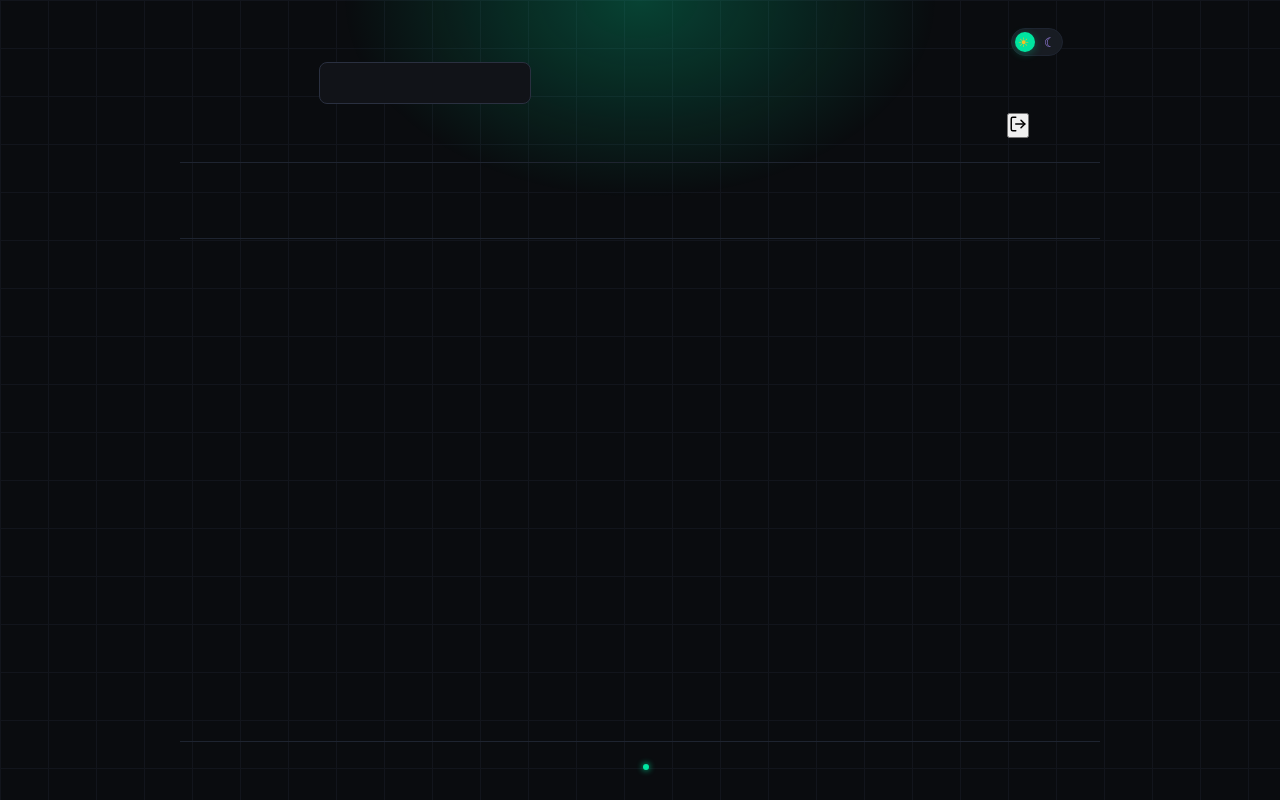
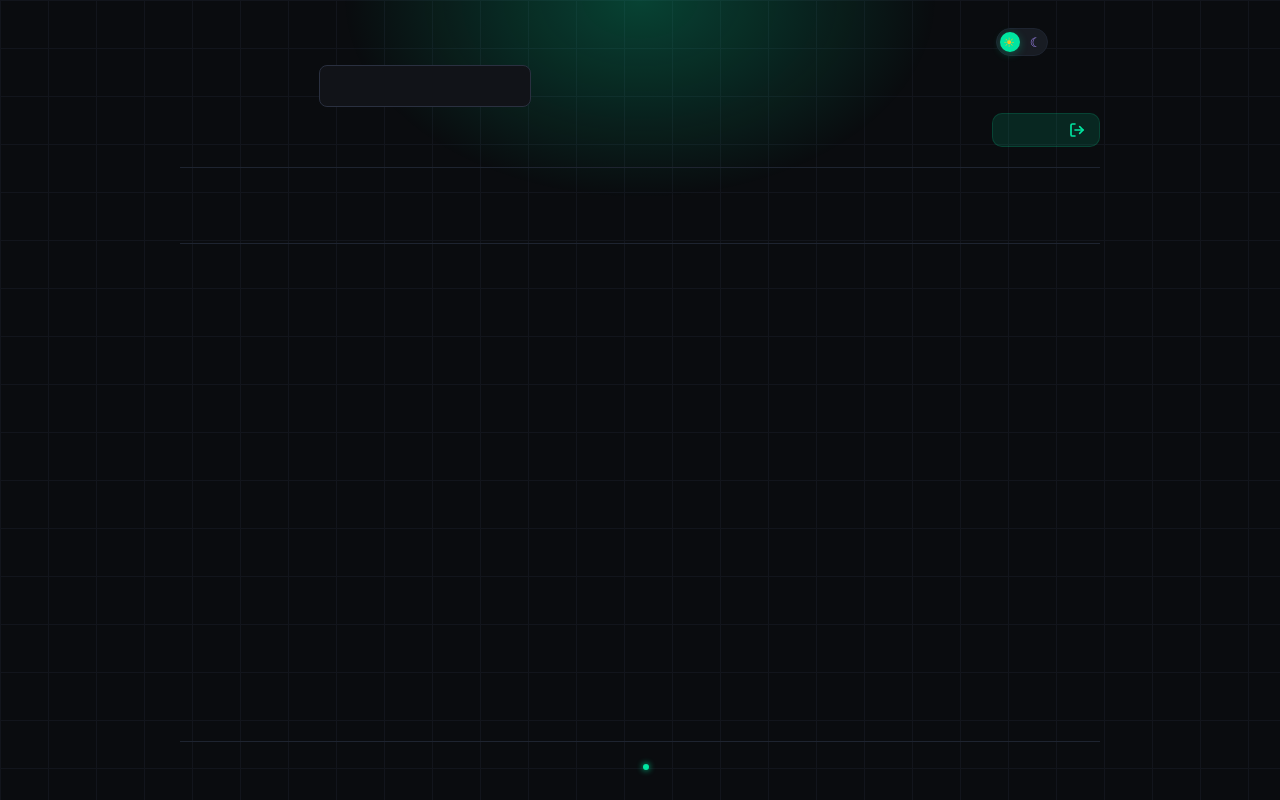
Before and after one commit to Mazennaji/atm-routing-angular, an Angular app: page / in a window 1280 px wide. Built offline with nearby package versions, Linux system fonts and the light colour scheme; a web font is replaced by a local one.

Commit message:
fix: clean up logout button styling, remove unused imports and duplicate ngIf

```diff
--- a/src/app/app.component.css
+++ b/src/app/app.component.css
@@ -204,3 +204,41 @@
   .nav-item { padding: 10px 12px; font-size: 11px; }
   .balance-amount { font-size: 18px; }
 }
+
+.logout-btn {
+  display: flex;
+  align-items: center;
+  justify-content: center;
+  gap: 8px;
+  padding: 8px 14px;
+  background: var(--accent-dim);
+  border: 1px solid rgba(0, 229, 160, 0.15);
+  border-radius: 10px;
+  color: var(--accent);
+  font-family: var(--font-display);
+  font-size: 11px;
+  font-weight: 700;
+  text-transform: uppercase;
+  letter-spacing: 0.1em;
+  cursor: pointer;
+  transition: background 0.25s, border-color 0.25s, transform 0.25s, box-shadow 0.25s;
+}
+
+.logout-btn:hover {
+  background: rgba(0, 229, 160, 0.12);
+  border-color: rgba(0, 229, 160, 0.35);
+  transform: translateY(-1px);
+  box-shadow: 0 4px 16px var(--accent-glow);
+}
+
+.logout-btn:active {
+  transform: translateY(0);
+}
+
+.logout-btn svg {
+  transition: transform 0.25s;
+}
+
+.logout-btn:hover svg {
+  transform: translateX(2px);
+}
--- a/src/app/app.component.html
+++ b/src/app/app.component.html
@@ -1,5 +1,4 @@
 <div class="atm-shell">
-
   <header class="atm-header">
     <div class="header-left">
       <div class="logo-mark">
@@ -16,16 +15,36 @@
       <app-theme-toggle></app-theme-toggle>
       <div class="balance-pill">
         <span class="balance-label">Balance</span>
-        <span class="balance-amount">{{ atm.formatCurrency(atm.balance()) }}</span>
+        <span class="balance-amount">{{
+          atm.formatCurrency(atm.balance())
+        }}</span>
       </div>
       <button class="logout-btn" (click)="auth.logout()" title="Logout">
-        <svg width="18" height="18" viewBox="0 0 24 24" fill="none" stroke="currentColor" stroke-width="2" stroke-linecap="round"><path d="M9 21H5a2 2 0 01-2-2V5a2 2 0 012-2h4"/><polyline points="16 17 21 12 16 7"/><line x1="21" y1="12" x2="9" y2="12"/></svg>
+        <span>Logout</span>
+        <svg
+          width="16"
+          height="16"
+          viewBox="0 0 24 24"
+          fill="none"
+          stroke="currentColor"
+          stroke-width="2.5"
+          stroke-linecap="round"
+        >
+          <path d="M9 21H5a2 2 0 01-2-2V5a2 2 0 012-2h4" />
+          <polyline points="16 17 21 12 16 7" />
+          <line x1="21" y1="12" x2="9" y2="12" />
+        </svg>
       </button>
     </div>
   </header>
 
   <nav class="atm-nav">
-    <a routerLink="/"        routerLinkActive="active" [routerLinkActiveOptions]="{ exact: true }" class="nav-item">
+    <a
+      routerLink="/"
+      routerLinkActive="active"
+      [routerLinkActiveOptions]="{ exact: true }"
+      class="nav-item"
+    >
       <span class="nav-icon">⌂</span> Home
     </a>
     <a routerLink="/balance" routerLinkActive="active" class="nav-item">
@@ -57,8 +76,7 @@
     <span>Session active</span>
     <span class="status-dot"></span>
   </footer>
-
 </div>
 
 <div class="bg-grid" aria-hidden="true"></div>
-<div class="bg-glow"  aria-hidden="true"></div>
+<div class="bg-glow" aria-hidden="true"></div>
--- a/src/app/components/history/history.component.ts
+++ b/src/app/components/history/history.component.ts
@@ -1,5 +1,4 @@
 import { Component, signal, computed } from '@angular/core';
-import { DatePipe } from '@angular/common';
 import { AtmService, Transaction } from '../../services/atm.service';
 
 type FilterType = 'all' | 'withdrawal' | 'deposit';
@@ -7,7 +6,7 @@ type FilterType = 'all' | 'withdrawal' | 'deposit';
 @Component({
   selector: 'app-history',
   standalone: true,
-  imports: [DatePipe],
+  imports: [],
   templateUrl: './history.component.html',
   styleUrls: ['./history.component.css'],
 })
--- a/src/app/components/login/login.component.html
+++ b/src/app/components/login/login.component.html
@@ -24,11 +24,6 @@
         <p class="auth-subtitle">Enter your credentials to access your account</p>
       </div>
 
-      <!-- Error -->
-      <div class="auth-error" *ngIf="false" [class.visible]="error()">
-        <span class="error-icon">!</span>
-        <span>{{ error() }}</span>
-      </div>
       @if (error()) {
         <div class="auth-error visible">
           <span class="error-icon">!</span>
```
